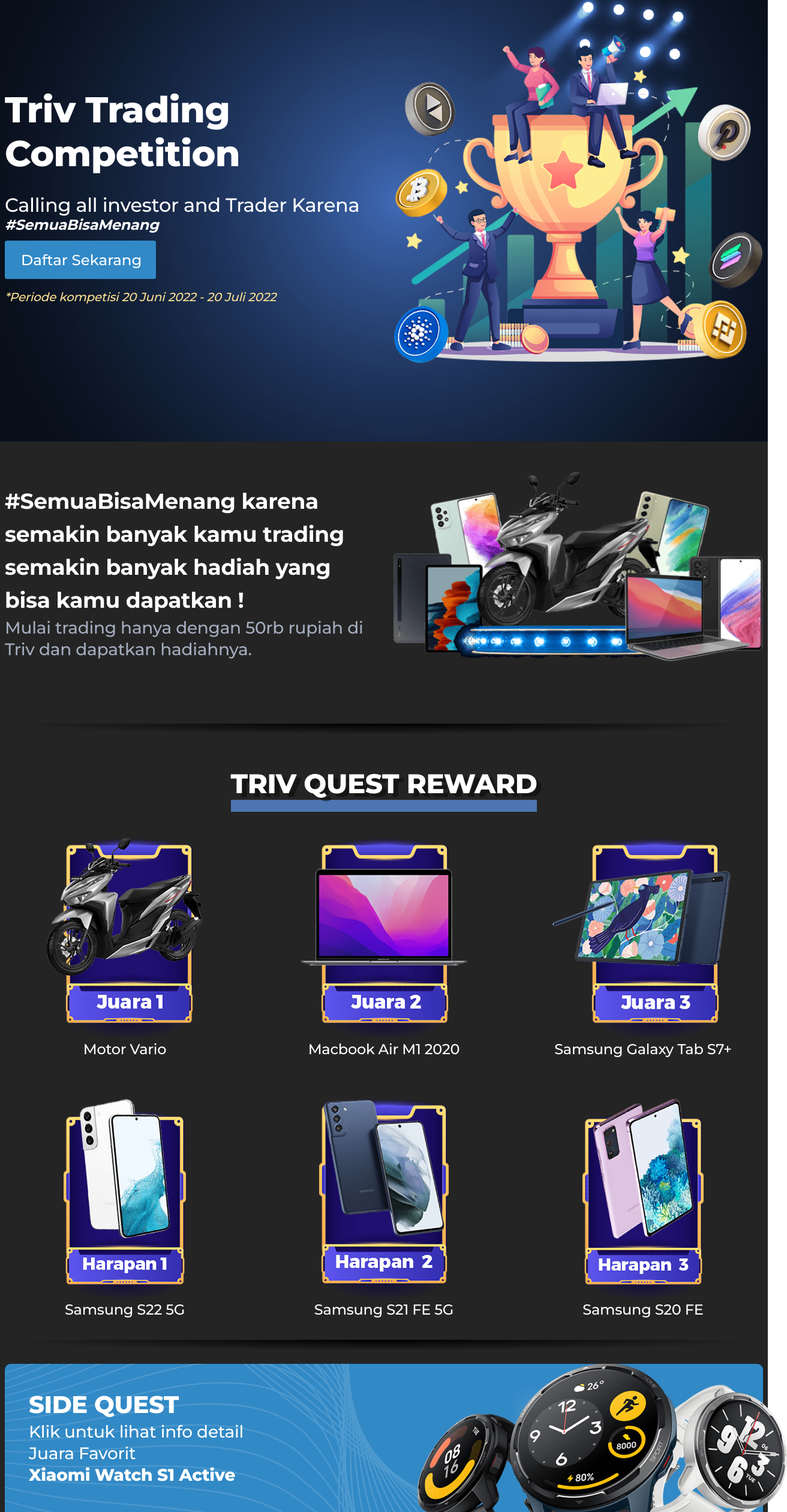
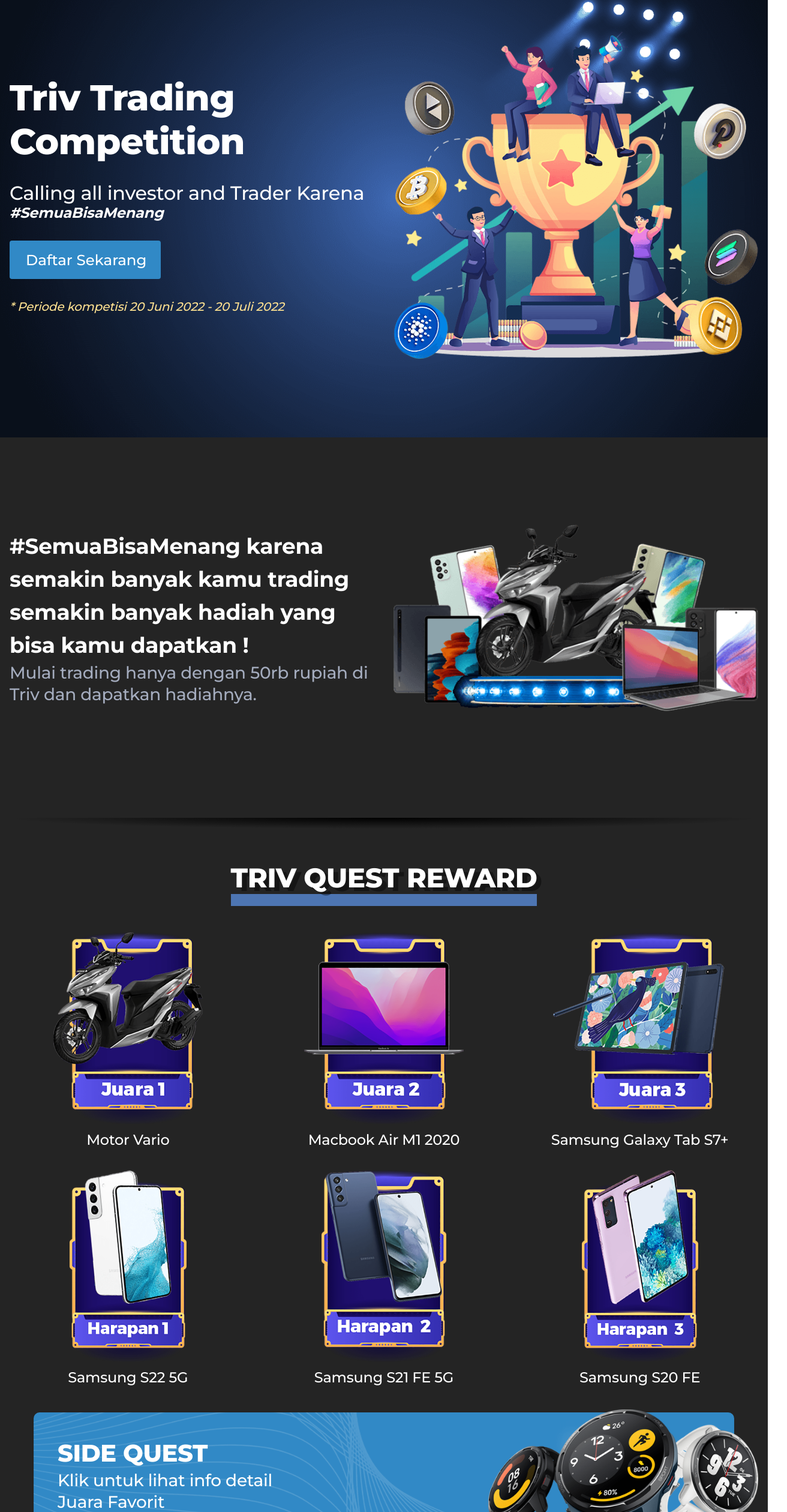
Before and after one commit to willytedjakusuma/trading_fest, a Next.js app: page / in a window 1280 px wide. Shown: the part 78-2598 px from the top of the page at 60% size, 1312 px wide, since content can reach past the window. Built offline with nearby package versions, Linux system fonts and the light colour scheme.

Commit message:
feat: Finishing slicing the mockup

```diff
--- /dev/null
+++ b/src/components/DaftarSekarangButton.tsx
@@ -0,0 +1,19 @@
+import React from "react";
+import Link from "next/link";
+
+export type LinkButtonProps = {
+  href: string;
+  children: React.ReactNode;
+  className?: string;
+};
+
+export default function DaftarSekarangButton({ href, children, className = "" }: LinkButtonProps) {
+  const classes = `btn-daftar-sekarang block w-full md:inline-block md:w-auto text-center my-4 md:my-8 ${className}`
+
+  return(
+    <Link href={href} className={classes}>
+      <span>{children}</span>
+      <div className="fa-solid fa-angle-right"></div>
+    </Link>
+  )
+}
--- a/src/components/Pendaftaran.tsx
+++ b/src/components/Pendaftaran.tsx
@@ -1,27 +1,28 @@
 import React from "react";
 import Image from "next/image";
 import Link from "next/link";
+import DaftarSekarangButton from "./DaftarSekarangButton";
 
 export default function Pendaftaran() {
   return(
     <section className="pendaftaran">
-      <div>
-        <div className="row grid grid-cols-1 md:grid-cols-2 gap-8 items-center">
-          <div className="relative">
-            <div className="cara-pendaftaran">
+      <div className="container mx-auto">
+        <div className="grid grid-cols-1 md:grid-cols-2 gap-8 items-center">
+          <div className="flex flex-col justify-center items-center md:items-start text-center md:text-left md:ml-24">
+            <div className="cara-pendaftaran text-lg md:text-[36px] md:text-left">
               <div>Cara Pendaftaran</div>
             </div>
-            <div className="cukup-memiliki-akun-triv">
+            <div className="cukup-memiliki-akun-triv text-md md:text-[28px] md:text-left">
               <p>Cukup Memiliki Akun Triv dan Trading di Triv Selama Durasi Event</p>
-              <div className="p-3 my-8 mx-3">
-                <Link href="" className="btn-daftar-sekarang">
-                  <span>Daftar Sekarang</span>
-                  <div className="fa-solid fa-angle-right"></div>
-                </Link>
             </div>
+            <div className="w-full mt-6">
+              <DaftarSekarangButton href="" className="w-full">
+                Daftar Sekarang
+              </DaftarSekarangButton>
             </div>
           </div>
           <div className="relative">
+            <div className="md:px-0">
               <Image
                 src="/images/registration.png"
                 alt="Registration"
@@ -29,7 +30,7 @@
                 width={500}
                 height={600}
               />
-            <div className="pb-5"></div>
+            </div>
           </div>
         </div>
       </div>
--- a/src/components/Peraturan.tsx
+++ b/src/components/Peraturan.tsx
@@ -8,10 +8,8 @@
       <div className="container mx-auto px-2">
         <div className="row grid grid-cols-1 gap-8 items-center">
           <div>
-            <div className="triv-quest-reward-title py-8 text-center">
-              <span className="blue-underline">
-                PERATURAN KOMPETISI
-              </span>
+            <div className="triv-quest-reward-title py-8 text-3xl md:text-[45px]  text-center">
+              <span className="blue-underline">PERATURAN KOMPETISI</span>
             </div>
           </div>
           <div tabIndex={0} className="collapse collapse-arrow p-8 rules-pendaftaran">
@@ -24,8 +22,8 @@
                 <li>Periode kompetisi dimulai pada 20 Juni 2022 - 20 Juli 2022</li>
                 <li>Kompetisi ini diberlakukan untuk seluruh member Triv tanpa terkecuali.</li>
                 <li>Pemenang Side Quest (Juara Harapan) bisa diraih dengan mengikuti aturan di halaman Triv Quest Reward</li>
-                <li>Gabung dengan komunitas member Triv lainnya di <Link href="">Telegram</Link> untuk mendapatkan update seputar market untuk membantumu menganalisa pergerakan harga.</li>
-                <li>Follow social media Triv <Link href="">Instagram</Link> dan <Link href="">Facebook</Link> untuk mendapatkan update seputar pemenang Mingguan.</li>
+                <li>Gabung dengan komunitas member Triv lainnya di <Link href="" className="text-blue-500 hover:text-blue-700">Telegram</Link> untuk mendapatkan update seputar market untuk membantumu menganalisa pergerakan harga.</li>
+                <li>Follow social media Triv <Link href="" className="text-blue-500 hover:text-blue-700">Instagram</Link> dan <Link href="" className="text-blue-500 hover:text-blue-700">Facebook</Link> untuk mendapatkan update seputar pemenang Mingguan.</li>
               </ol>
             </div>
           </div>
--- /dev/null
+++ b/src/components/RewardItem.tsx
@@ -0,0 +1,26 @@
+
+import React from "react";
+import Image from "next/image";
+
+type RewardItemProps = {
+  src: string;
+  title: string;
+};
+
+export default function RewardItem({ src, title }: RewardItemProps) {
+  return (
+    <div className="reward flex flex-col items-center">
+      <div className="w-full h-64 md:h-80 relative">
+        <Image
+          src={src}
+          alt={title}
+          fill
+          className="object-contain"
+        />
+      </div>
+      <div className="title-reward text-center mt-2">
+        <p>{title}</p>
+      </div>
+    </div>
+  );
+}
--- a/src/components/TradingCompetition.tsx
+++ b/src/components/TradingCompetition.tsx
@@ -1,12 +1,25 @@
 import React from "react";
 import Image from "next/image";
+import Link from "next/link";
+import DaftarSekarangButton from "./DaftarSekarangButton";
 
 export default function TradingCompetition() {
   return (
-    <section className="competition">
-      <div className="container w-full mx-auto px-2">
-        <div className="row grid grid-cols-1 md:grid-cols-2 gap-8 items-center">
-          <div className="relative">
+    <section className="competition py-8">
+      <div className="container mx-auto px-4">
+        <div className="grid grid-cols-1 md:grid-cols-2 gap-4 md:gap-8 items-center">
+          <div className="order-1 md:order-3 relative w-full">
+            <Image
+              src="/images/triv_competition.png"
+              alt="Competition"
+              layout="responsive"
+              width={500}
+              height={500}
+              className="w-full h-auto object-contain"
+              unoptimized
+            />
+          </div>
+          <div className="order-2 md:order-1 text-center md:text-left">
             <div className="triv-trading-competition pb-8">
               <span>Triv Trading Competition</span>
             </div>
@@ -14,22 +27,12 @@
               <span className="calling-all-investor">Calling all investor and Trader Karena </span>
               <span className="semua-bisa-menang">#SemuaBisaMenang</span>
             </div>
-            <div className="py-3">
-              <button className="btn-daftar-sekarang">Daftar Sekarang</button>
+            <DaftarSekarangButton href="" className="">
+              Daftar Sekarang
+            </DaftarSekarangButton>
+            <div className="periode-kompetisi">
+              <div className="text-base md:text-xl text-center md:text-left">* Periode kompetisi 20 Juni 2022 - 20 Juli 2022</div>
             </div>
-            <div className="periode-kompetisi">
-              <span>*</span>
-              <span>Periode kompetisi 20 Juni 2022 - 20 Juli 2022</span>
-            </div>
-          </div>
-          <div className="relative">
-            <Image
-              src="/images/triv_competition.png"
-              alt="Competition"
-              layout="responsive"
-              width={500}
-              height={600}
-            />
           </div>
         </div>
       </div>
--- a/src/components/TrivReward.tsx
+++ b/src/components/TrivReward.tsx
@@ -1,127 +1,59 @@
 import React from "react";
 import Image from "next/image";
 import Link from "next/link";
+import RewardItem from "./RewardItem";
 
 export default function TrivReward() {
+  const rewards = [
+    { src: "/images/winner_1_prize.png", title: "Motor Vario" },
+    { src: "/images/winner_2_prize.png", title: "Macbook Air M1 2020" },
+    { src: "/images/winner_3_prize.png", title: "Samsung Galaxy Tab S7+" },
+    { src: "/images/winner_4_prize.png", title: "Samsung S22 5G" },
+    { src: "/images/winner_5_prize.png", title: "Samsung S21 FE 5G" },
+    { src: "/images/winner_6_prize.png", title: "Samsung S20 FE" },
+  ];
+
   return(
-    <section className="triv-reward">
-      <div className="container mx-auto px-2">
-        <div className="row grid grid-cols-1 md:grid-cols-2 gap-8 items-center">
-          <div className="relative">
-            <div className="semuabisamenang-reward">
-              <span>#SemuaBisaMenang karena semakin banyak kamu trading semakin banyak hadiah yang bisa kamu dapatkan ! </span>
-            </div>
-            <div className="p bukan-dari-trading-volume">
-              <span>Mulai trading hanya dengan 50rb rupiah di Triv dan dapatkan hadiahnya.</span>
-            </div>
-          </div>
-          <div className="relative">
+    <section className="triv-reward py-8">
+      <div className="container mx-auto px-4">
+        <div className="grid grid-cols-1 md:grid-cols-2 gap-4 md:gap-8 items-center">
+          <div className="order-1 md:order-3 relative w-full h-64 md:h-[500px]">
             <Image
               src="/images/prize_combined.png"
               alt="Triv Reward"
-              layout="responsive"
-              width={500}
-              height={600}
+              fill
+              className="object-contain"
+              unoptimized
             />
             <div className="pb-5"></div>
           </div>
-          <div className="md:col-span-2 pb-5"></div>
-          <div className="md:col-span-2 shadow-bottom w-full h-[40px]"></div>
+          <div className="order-2 md:order-1">
+            <div className="text-base semuabisamenang-reward text-2xl md:text-[36px]  text-center md:text-left">
+             #SemuaBisaMenang karena semakin banyak kamu trading semakin banyak hadiah yang bisa kamu dapatkan !
+            </div>
+            <div className="bukan-dari-trading-volume text-2xl md:text-[28px]  text-center md:text-left">
+              Mulai trading hanya dengan 50rb rupiah di Triv dan dapatkan hadiahnya.
+            </div>
+          </div>
+          <div className="order-5 md:col-span-2 pb-5"></div>
+          <div className="order-6 md:col-span-2 shadow-bottom w-full h-[40px]"></div>
         </div>
 
-        <div className="row grid grid-cols-1 md:grid-cols-3 gap-8 items-center">
-          <div className="col-span-3">
-            <div className="triv-quest-reward-title py-8 text-center">
-              <span className="blue-underline">
-                TRIV QUEST REWARD
-              </span>
+        <div className="grid grid-cols-1 sm:grid-cols-2 md:grid-cols-3 gap-8">
+          <div className="sm:grid-cols-2 md:col-span-3">
+            <div className="triv-quest-reward-title py-8 text-3xl md:text-[45px]  text-center">
+              <span className="blue-underline">TRIV QUEST REWARD</span>
             </div>
           </div>
-          <div>
-            <Image
-              src="/images/winner_1_prize.png"
-              alt="Motor Vario"
-              layout="responsive"
-              width={260}
-              height={334}
-              className="max-h-[334px] mx-auto object-contain"
-            />
-            <div className="title-reward text-center">
-              <p>Motor Vario</p>
-            </div>
-          </div>
-          <div>
-          <Image
-              src="/images/winner_2_prize.png"
-              alt="Macbook Air M1 2020"
-              layout="responsive"
-              width={260}
-              height={334}
-              className="max-h-[334px] mx-auto object-contain"
-            />
-            <div className="title-reward text-center">
-              <p>Macbook Air M1 2020</p>
-            </div>
-          </div>
-          <div>
-            <Image
-              src="/images/winner_3_prize.png"
-              alt="Samsung Galaxy Tab S7+"
-              layout="responsive"
-              width={260}
-              height={334}
-              className="max-h-[334px] mx-auto object-contain"
-            />
-            <div className="title-reward text-center">
-              <p>Samsung Galaxy Tab S7+</p>
-            </div>
-          </div>
-          <div className="col-span-3"></div>
-          <div>
-            <Image
-              src="/images/winner_4_prize.png"
-              alt="Samsung S22 5G"
-              layout="responsive"
-              width={260}
-              height={334}
-              className="max-h-[334px] mx-auto object-contain"
-            />
-            <div className="title-reward text-center">
-              <p>Samsung S22 5G</p>
-            </div>
-          </div>
-          <div>
-            <Image
-              src="/images/winner_5_prize.png"
-              alt="Samsung S21 FE 5G"
-              layout="responsive"
-              width={260}
-              height={334}
-              className="max-h-[334px] mx-auto object-contain"
-            />
-            <div className="title-reward text-center">
-              <p>Samsung S21 FE 5G</p>
-            </div>
-          </div>
-          <div>
-            <Image
-              src="/images/winner_6_prize.png"
-              alt="Samsung S20 FE"
-              layout="responsive"
-              width={260}
-              height={334}
-              className="max-h-[334px] mx-auto object-contain"
-            />
-            <div className="title-reward text-center">
-              <p>Samsung S20 FE</p>
-            </div>
-          </div>
-          <div className="md:col-span-3 shadow-bottom w-full h-[40px]"></div>
+          {rewards.map((reward, index) => (
+            <RewardItem key={index} src={reward.src} title={reward.title} />
+          ))}
+
         </div>
 
-        <section className="side-quest-bg">
-          <div className="row grid grid-cols-1 md:grid-cols-2 gap-8 items-start side-quest-container flex flex-nowrap">
-            <div className="relative p-10">
+        <section className="side-quest-bg mt-10 mx-10">
+          <div className="grid grid-cols-1 md:grid-cols-2 gap-8 items-start side-quest-container">
+            <div className="relative p-10 flex flex-col justify-between">
               <Link href="https://bit.ly/sidequestsubmission">
                 <div className="side-quest">
                   <div>SIDE QUEST</div>
@@ -134,21 +66,23 @@
                 </div>
               </Link>
             </div>
-            <div className="relative overflow-visible translate-x-10">
+            <div className="relative z-0 flex justify-center md:block">
+              <div className="w-60 h-60 md:absolute md:-top-10 md:right-0 md:w-[450px] md:h-[450px]">
                 <Image
                   src="/images/side_quest.png"
                   alt="Side Quest"
-                layout="responsive"
-                width={300}
-                height={400}
+                  layout="fill"
+                  objectFit="contain"
+                  className="object-contain md:-translate-y-14 md:translate-x-10"
                 />
+              </div>
             </div>
           </div>
         </section>
 
-        <section className="side-quest-bg mt-10">
-          <div className="row grid grid-cols-1 md:grid-cols-2 gap-8 items-start side-quest-container flex flex-nowrap">
-            <div className="relative p-10">
+        <section className="side-quest-bg mt-20 mx-10">
+          <div className="grid grid-cols-1 md:grid-cols-2 gap-8 items-start side-quest-container">
+            <div className="relative p-10 flex flex-col justify-between">
               <div className="side-quest">
                 <div>WEEKLY QUEST JOURNEY</div>
               </div>
@@ -159,14 +93,16 @@
                 <p className="font-extrabold">Total Hadiah 10 Juta + Triv Merch</p>
               </div>
             </div>
-            <div className="relative overflow-visible translate-x-10">
+            <div className="relative z-0 flex justify-center md:block">
+              <div className="w-60 h-60 md:absolute md:-top-10 md:right-0 md:w-[450px] md:h-[450px]">
                 <Image
                   src="/images/weekly_quest_journey.png"
                   alt="Side Quest"
-                layout="responsive"
-                width={300}
-                height={400}
+                  layout="fill"
+                  objectFit="contain"
+                  className="object-contain md:-translate-y-14 md:translate-x-10"
                 />
+              </div>
             </div>
           </div>
         </section>
--- a/src/styles/triv.css
+++ b/src/styles/triv.css
@@ -89,7 +89,6 @@
 
 .periode-kompetisi {
   font-family: Montserrat;
-  font-size: 20px;
   font-weight: 500;
   font-stretch: normal;
   font-style: italic;
@@ -101,25 +100,21 @@
 
 .semuabisamenang-reward {
   font-family: Montserrat;
-  font-size: 36px;
   font-weight: bold;
   font-stretch: normal;
   font-style: normal;
   line-height: 1.53;
   letter-spacing: -0.36px;
-  text-align: left;
   color: #fff;
 }
 
 .bukan-dari-trading-volume {
   font-family: Montserrat;
-  font-size: 28px;
   font-weight: 500;
   font-stretch: normal;
   font-style: normal;
   line-height: 1.29;
   letter-spacing: -0.28px;
-  text-align: left;
   color: #a4acbe;
 }
 
@@ -134,7 +129,6 @@
 .triv-quest-reward-title  {
   text-shadow: 8.1px 5.9px 0 rgba(0, 0, 0, 0.4);
   font-family: Montserrat;
-  font-size: 45px;
   font-weight: 800;
   font-stretch: normal;
   font-style: normal;
@@ -195,10 +189,7 @@
   font-style: normal;
   line-height: 1.53;
   letter-spacing: -0.36px;
-  text-align: left;
   color: #fff;
-  padding-left: 83px;
-  padding-top: 120px;
 }
 
 .cukup-memiliki-akun-triv {
@@ -209,10 +200,7 @@
   font-style: normal;
   line-height: 1.29;
   letter-spacing: -0.28px;
-  text-align: left;
   color: #fff;
-  padding-left: 83px;
-  padding-top: 10px;
 }
 
 .time-font {
@@ -230,7 +218,6 @@
 
 .time-event {
   background: #161c2a;
-  padding: 30px;
   color: #fff;
   border-radius: 20px;
   font-size: 30px;
```
Also changed, not shown: src/components/Leaderboard.tsx (+36 -29 lines). Lines whose indentation alone changed are shown as unchanged.
